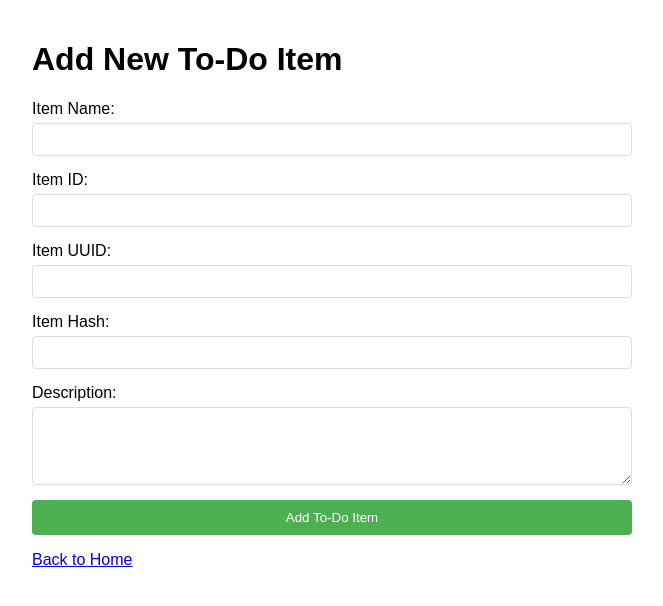
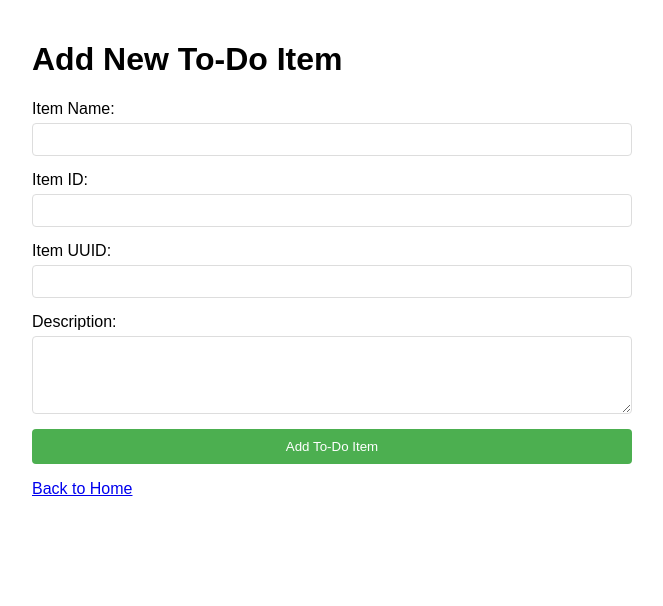
Before and after one commit to imTanush02/flask-project, a Flask app: page / in a window 1280 px wide. Shown: the top 606 px of the page, without its empty margins (308-971 px from the left). Run offline with Flask 3, Linux system fonts and the light colour scheme.

```diff
--- a/templates/index.html
+++ b/templates/index.html
@@ -54,10 +54,6 @@
         <input type="text" id="itemUuid" name="itemUuid" required />
       </div>
       <div class="form-group">
-        <label for="itemHash">Item Hash:</label>
-        <input type="text" id="itemHash" name="itemHash" required />
-      </div>
-      <div class="form-group">
         <label for="itemDescription">Description:</label>
         <textarea
           id="itemDescription"
```
